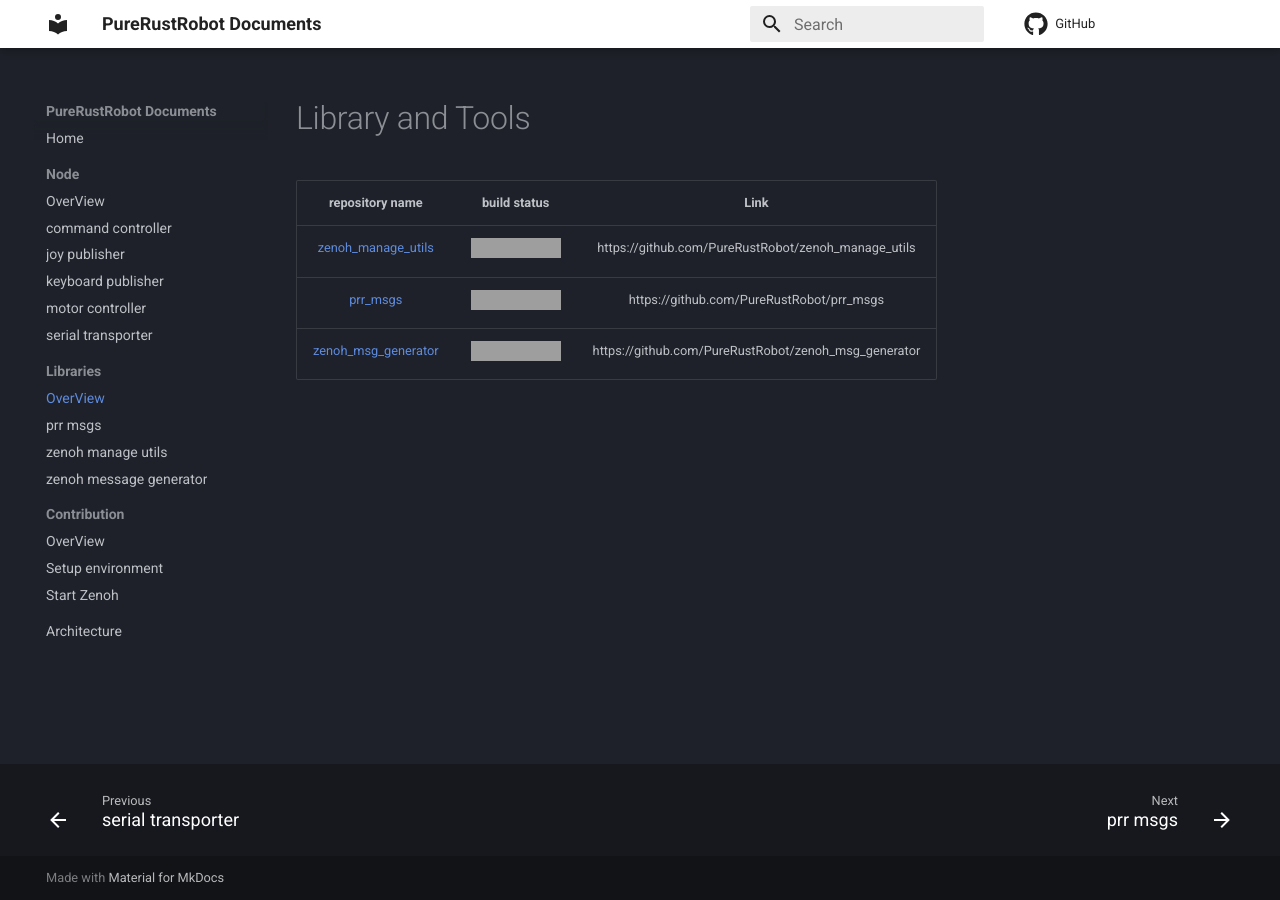
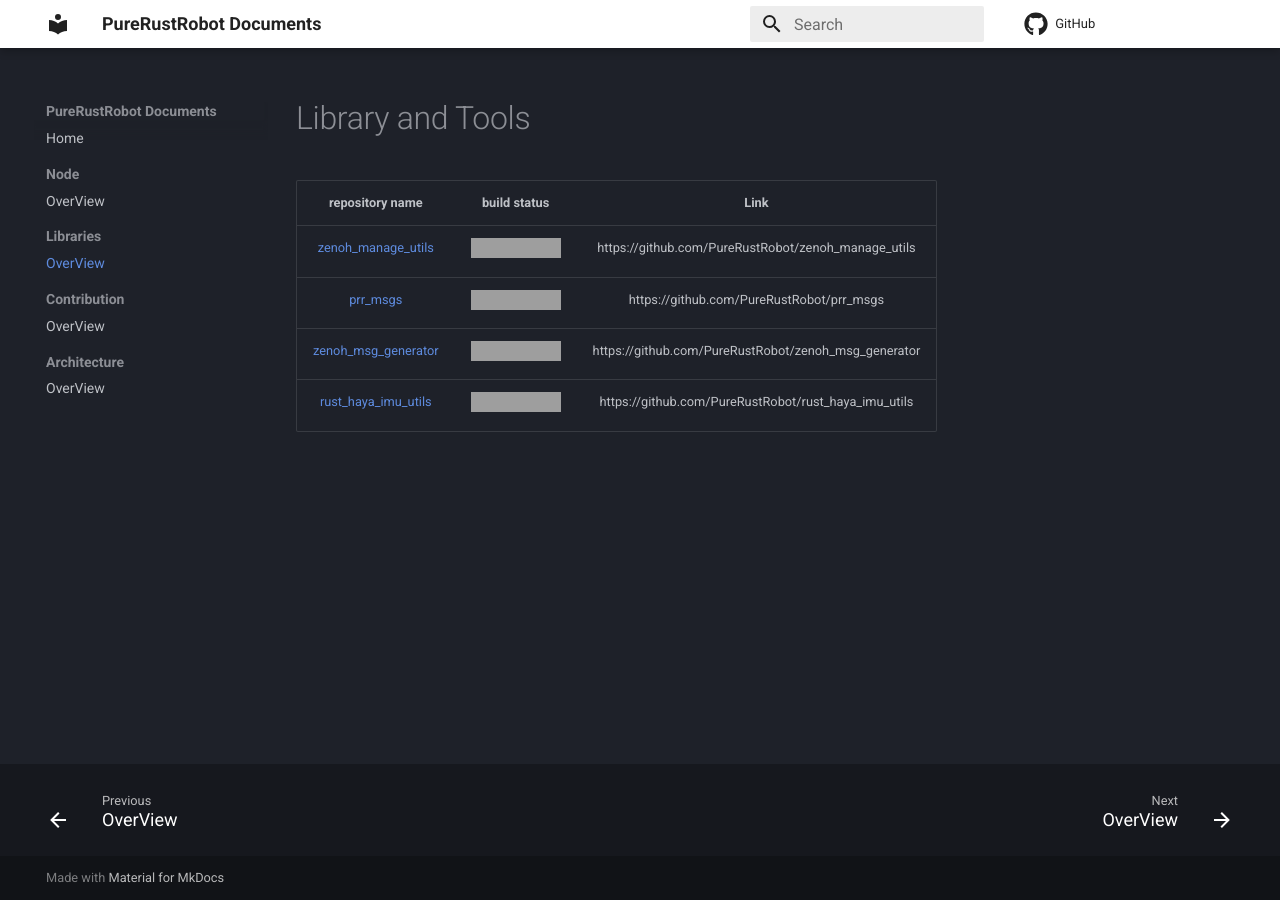
Before and after one commit to PureRustRobot/PRR-DOCS, an MkDocs documentation site: the page built from docs/Libraries/index.md, in a window 1280 px wide. Built offline with MkDocs 1.6.1 and Material for MkDocs 9.7.7, drawn with Linux system fonts in a browser that asks for light colours; comment, search, counter and statistics services are not loaded; grey boxes are pictures that could not be loaded.

Commit message:
Add files via upload

```diff
--- a/docs/Libraries/index.md
+++ b/docs/Libraries/index.md
@@ -5,3 +5,4 @@
 |[zenoh_manage_utils](./zenoh_manage_utils.md)|[![Rust](https://github.com/PureRustRobot/zenoh_manage_utils/actions/workflows/rust.yml/badge.svg)](https://github.com/PureRustRobot/zenoh_manage_utils/actions/workflows/rust.yml)|https://github.com/PureRustRobot/zenoh_manage_utils|
 |[prr_msgs](./prr_msgs.md)|[![Rust](https://github.com/PureRustRobot/prr_msgs/actions/workflows/rust.yml/badge.svg)](https://github.com/PureRustRobot/prr_msgs/actions/workflows/rust.yml)|https://github.com/PureRustRobot/prr_msgs|
 |[zenoh_msg_generator](./zenoh_msg_generator.md)|[![Rust](https://github.com/PureRustRobot/zenoh_msg_generator/actions/workflows/rust.yml/badge.svg)](https://github.com/PureRustRobot/zenoh_msg_generator/actions/workflows/rust.yml)|https://github.com/PureRustRobot/zenoh_msg_generator|
+|[rust_haya_imu_utils](./rust_haya_imu_utils.md)|[![Rust](https://github.com/PureRustRobot/rust_haya_imu_utils/actions/workflows/rust.yml/badge.svg)](https://github.com/PureRustRobot/rust_haya_imu_utils/actions/workflows/rust.yml)|https://github.com/PureRustRobot/rust_haya_imu_utils|
--- a/mkdocs.yml
+++ b/mkdocs.yml
@@ -38,20 +38,12 @@ nav:
 
   - Node:
     - OverView: Nodes/index.md
-    - command controller: Nodes/command_controller.md
-    - joy publisher: Nodes/joy_publisher.md
-    - keyboard publisher: Nodes/keyboard_publisher.md
-    - motor controller: Nodes/motor_controller.md
-    - serial transporter: Nodes/serial_transporter.md
 
   - Libraries:
     - OverView: Libraries/index.md
-    - prr msgs: Libraries/prr_msgs.md
-    - zenoh manage utils: Libraries/zenoh_manage_utils.md
-    - zenoh message generator: Libraries/zenoh_msg_generator.md
 
   - Contribution:
     - OverView: Contribution/index.md
-    - Setup environment: Contribution/DevEnvGuide.md
-    - Start Zenoh: Contribution/StartZenoh.md
-  - Architecture: Architecture/index.md
+
+  - Architecture:
+    - OverView: Architecture/index.md
```
Also changed, not shown: docs/Libraries/rust_haya_imu_utils.md (added, +3 -0 lines), docs/Nodes/index.md (+5 -5 lines).
